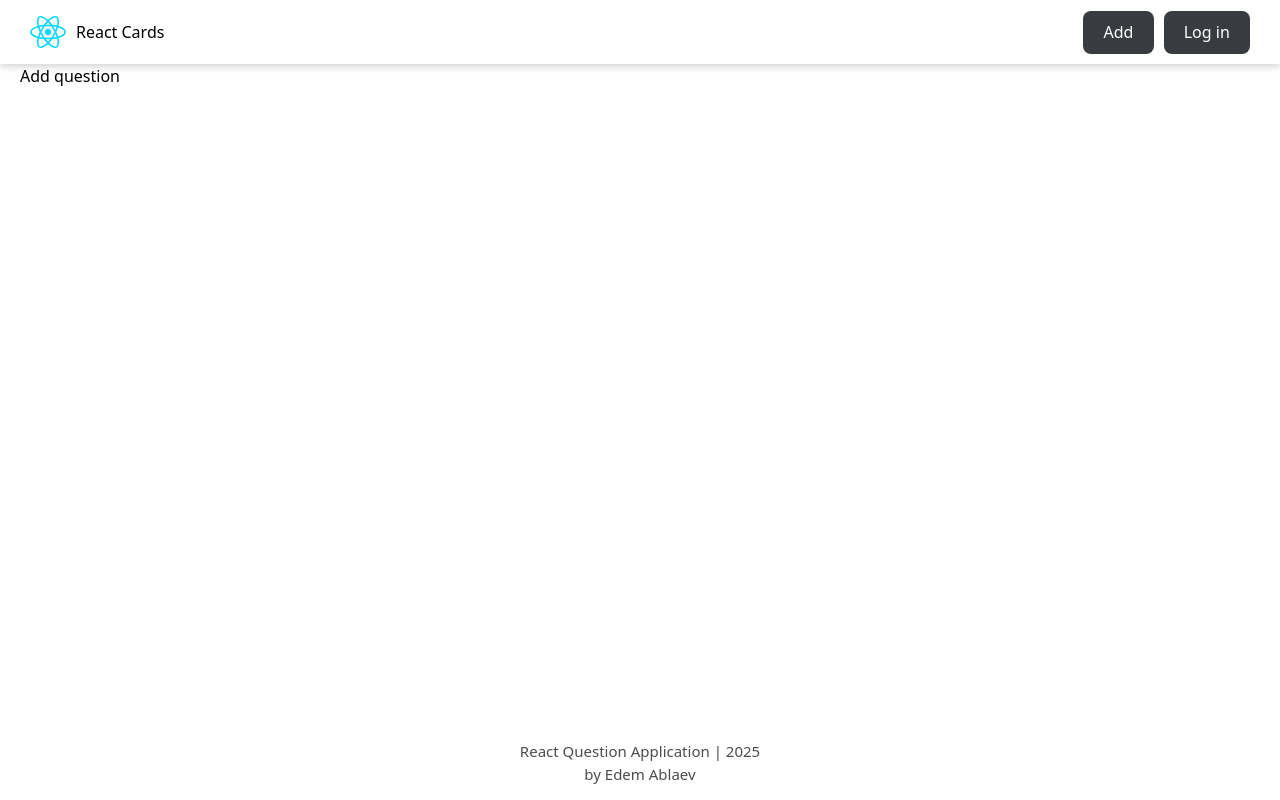
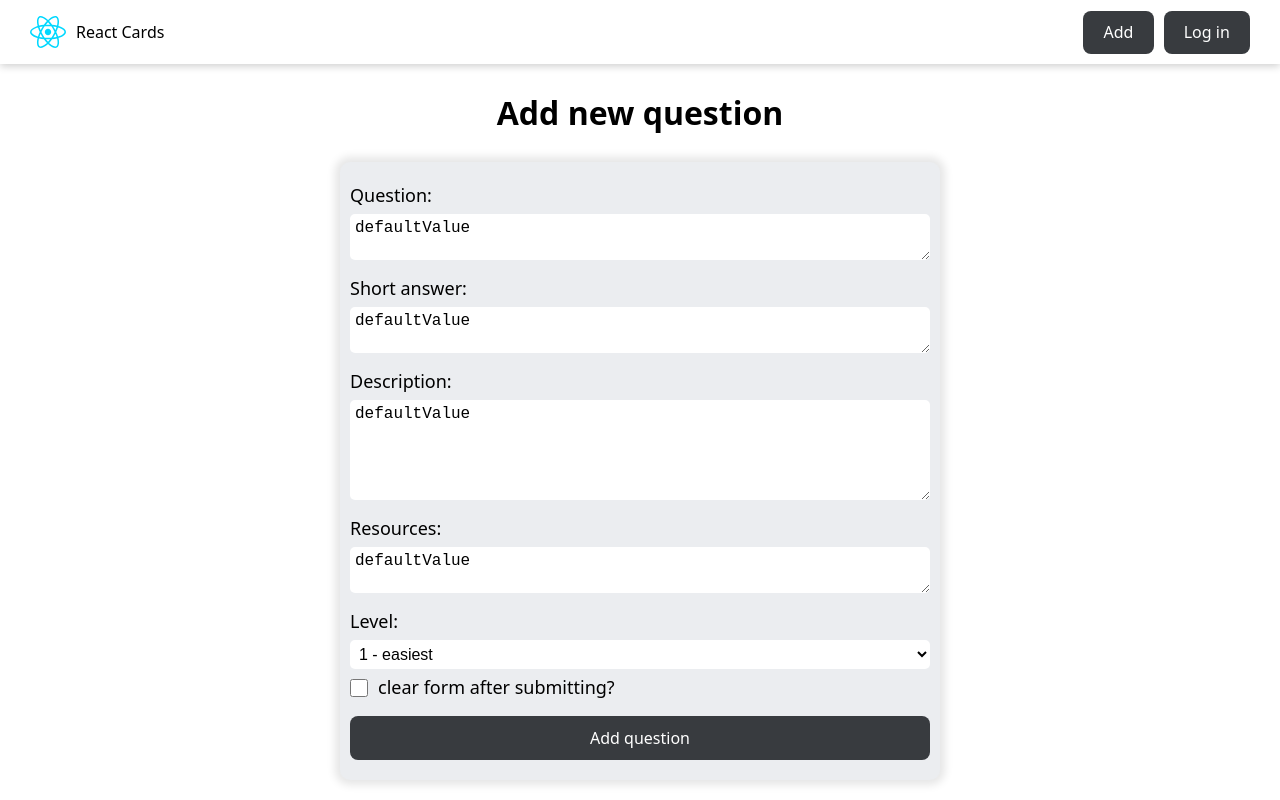
Before and after one commit to 6dem/react-cards-app, a React (Vite) app: page /add-question in a window 1280 px wide. Built offline with nearby package versions, Linux system fonts and the light colour scheme.

Commit message:
add addQuestion component

```diff
--- a/src/App.jsx
+++ b/src/App.jsx
@@ -1,5 +1,6 @@
 import { BrowserRouter, Route, Routes } from "react-router-dom"
 import { MainLayout } from "./components/MainLayout"
+import { AddQuestion } from "./pages/AddQuestion"
 import { HomePage } from "./pages/HomePage"
 import { NotFoundPage } from "./pages/NotFoundPage"
 import { QuestionPage } from "./pages/QuestionPage"
@@ -11,7 +12,7 @@
                 <Route element={<MainLayout />}>
                     <Route path="/" element={<HomePage />} />
                     <Route path="/forbidden" element={<div>NO WAY</div>} />
-                    <Route path="/add-question" element={<div>Add question</div>} />
+                    <Route path="/add-question" element={<AddQuestion />} />
                     <Route path="/edit-question/:id" element={<div>Edit question</div>} />
                     <Route path="/question/:id" element={<QuestionPage />} />
 
--- a/src/components/Select/Select.jsx
+++ b/src/components/Select/Select.jsx
@@ -1,9 +1,9 @@
 import cls from "./Select.module.css"
 
-export const Select = (props) => {
+export const Select = ({ value, onChange, options, className = cls.select }) => {
     return (
-        <select value={props.value} onChange={props.onChange} className={cls.select}>
-            {props.options.map(({ value, label }, index) =>
+        <select value={value} onChange={onChange} className={className}>
+            {options.map(({ value, label }, index) =>
                 value === "hr" ? (
                     <hr key={index} />
                 ) : (
--- a/src/index.css
+++ b/src/index.css
@@ -4,6 +4,7 @@
     --btn-bg-color: #16444f;
     --btn-text-color: #57c4dc;
     --card-bg-color: #343a46;
+    --green-color: #219679;
 
     font-family: system-ui, Avenir, Helvetica, Arial, sans-serif;
     line-height: 1.5;
--- /dev/null
+++ b/src/pages/AddQuestion/AddQuestion.jsx
@@ -0,0 +1,91 @@
+import { Button } from "../../components/Button"
+import cls from "./AddQuestion.module.css"
+
+export const AddQuestion = () => {
+    return (
+        <>
+            <h1 className={cls.fromTitle}>Add new question</h1>
+
+            <div className={cls.formContainer}>
+                <form action="" className={cls.form}>
+                    <div className={cls.formControl}>
+                        <label htmlFor="questionField">Question: </label>
+                        <textarea
+                            defaultValue={"defaultValue"}
+                            name="question"
+                            id="questionField"
+                            cols="30"
+                            rows="2"
+                            required
+                            placeholder="please enter a question"
+                        ></textarea>
+                    </div>
+
+                    <div className={cls.formControl}>
+                        <label htmlFor="answerField">Short answer: </label>
+                        <textarea
+                            defaultValue={"defaultValue"}
+                            name="answer"
+                            id="answerField"
+                            cols="30"
+                            rows="2"
+                            required
+                            placeholder="please enter a short answer"
+                        ></textarea>
+                    </div>
+
+                    <div className={cls.formControl}>
+                        <label htmlFor="descriptionField">Description: </label>
+                        <textarea
+                            defaultValue={"defaultValue"}
+                            name="description"
+                            id="descriptionField"
+                            cols="30"
+                            rows="5"
+                            required
+                            placeholder="please enter a description"
+                        ></textarea>
+                    </div>
+
+                    <div className={cls.formControl}>
+                        <label htmlFor="resourcesField">Resources: </label>
+                        <textarea
+                            defaultValue={"defaultValue"}
+                            name="resources"
+                            id="resourcesField"
+                            cols="30"
+                            rows="2"
+                            required
+                            placeholder="please enter a resources separated by commas"
+                        ></textarea>
+                    </div>
+
+                    <div className={cls.formControl}>
+                        <label htmlFor="levelField">Level: </label>
+                        <select name="level" id="levelField">
+                            <option value="" disabled>
+                                Question level
+                            </option>
+                            <hr />
+                            <option value="1">1 - easiest</option>
+                            <option value="2">2 - medium</option>
+                            <option value="3">3 - hardest</option>
+                        </select>
+
+                        <label htmlFor="clearFormField" className={cls.clearFormControl}>
+                            <input
+                                className={cls.checkbox}
+                                type="checkbox"
+                                name="clearForm"
+                                id="clearFormField"
+                                defaultValue={true}
+                            />
+                            <span>clear form after submitting?</span>
+                        </label>
+                    </div>
+                    <Button>Add question</Button>
+                </form>
+            </div>
+        </>
+    )
+}
--- /dev/null
+++ b/src/pages/AddQuestion/AddQuestion.module.css
@@ -0,0 +1,74 @@
+.fromTitle {
+    margin: 25px auto;
+    width: fit-content;
+}
+
+.formContainer {
+    width: 100%;
+    max-width: 600px;
+    margin: 0 auto;
+    border-radius: 10px;
+    background-color: var(--card-bg-color);
+    box-shadow: 0 0 8px 5px rgba(0, 0, 0, 0.1);
+}
+
+/* Form component */
+
+.form {
+    width: 100%;
+    padding: 20px 10px;
+    display: flex;
+    flex-direction: column;
+    justify-content: flex-start;
+    align-items: stretch;
+    gap: 15px;
+}
+
+.formControl {
+    width: 100%;
+    display: flex;
+    flex-direction: column;
+    justify-content: flex-start;
+    align-items: stretch;
+    gap: 5px;
+
+    label {
+        color: var(--text-color);
+        font-size: 18px;
+    }
+
+    select,
+    textarea {
+        padding: 5px;
+        color: var(--text-color);
+        background-color: var(--main-bg-color);
+        font-size: 16px;
+        border-radius: 5px;
+        outline: none;
+        border: none;
+    }
+
+    select:focus-visible,
+    textarea:focus-visible {
+        outline: 2px solid var(--green-color);
+    }
+}
+
+.clearFormControl {
+    width: 100%;
+    display: flex;
+    justify-content: flex-start;
+    align-items: center;
+    gap: 10px;
+}
+
+.checkbox {
+    width: 18px;
+    height: 18px;
+    accent-color: var(--green-color);
+    cursor: pointer;
+}
+
+.checkbox:disabled + span {
+    opacity: 0.5;
+}
--- /dev/null
+++ b/src/pages/AddQuestion/index.jsx
@@ -0,0 +1 @@
+export { AddQuestion } from "./AddQuestion"
--- a/src/pages/QuestionPage/QuestionPage.module.css
+++ b/src/pages/QuestionPage/QuestionPage.module.css
@@ -83,6 +83,6 @@
 .checkbox {
     width: 18px;
     height: 18px;
-    accent-color: #16c47f;
+    accent-color: var(--green-color);
     cursor: pointer;
 }
```
